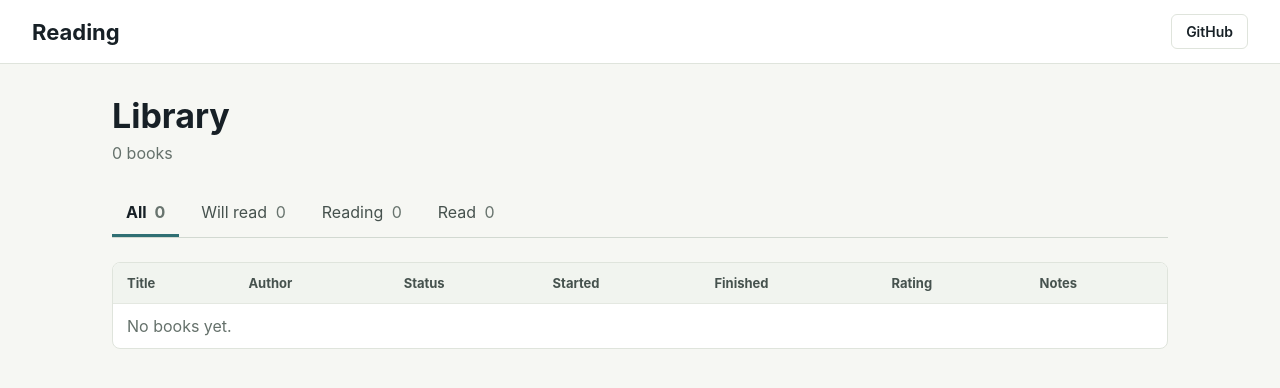
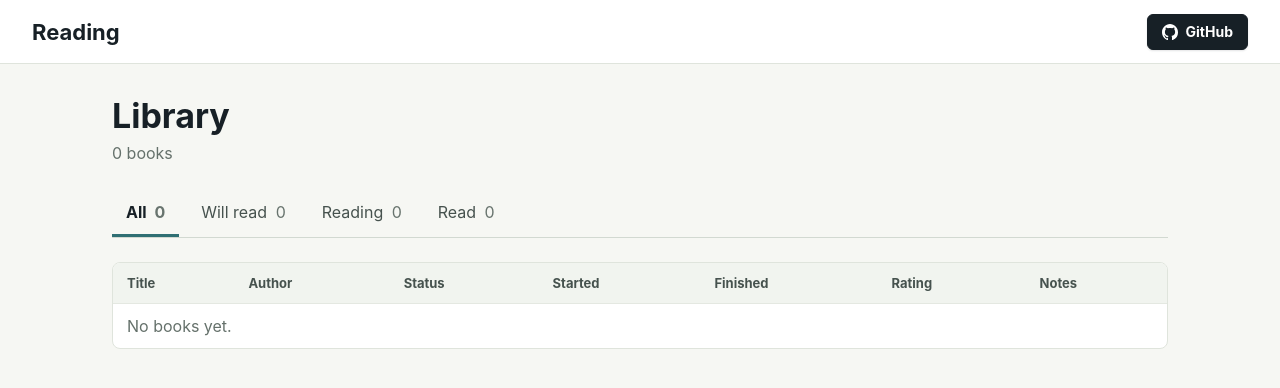
Before and after one commit to nikpopesku/reading, a Django app: page / in a window 1280 px wide. Shown: the top 388 px of the page. Run offline with Django 5.2, Linux system fonts and the light colour scheme; data that the repository does not hold is empty; parts of the project's set-up code (start-up, migrations or seed data) failed here and were passed over.

Commit message:
Improve GitHub header link (#11)

```diff
--- a/static/css/app.css
+++ b/static/css/app.css
@@ -19,20 +19,35 @@ a:hover { text-decoration: underline; }
 .brand { color: #172026; font-size: 22px; font-weight: 700; }
 .github-link {
   align-items: center;
-  border: 1px solid #dfe4dc;
+  background: #172026;
+  border: 1px solid #172026;
   border-radius: 6px;
-  color: #172026;
+  box-shadow: 0 1px 2px rgba(23, 32, 38, 0.12);
+  color: #ffffff;
   display: inline-flex;
   font-size: 14px;
-  font-weight: 600;
-  gap: 6px;
-  padding: 8px 14px;
-  transition: background 0.15s ease, border-color 0.15s ease;
+  font-weight: 700;
+  gap: 8px;
+  line-height: 1;
+  padding: 9px 14px;
+  transition: background 0.15s ease, border-color 0.15s ease, box-shadow 0.15s ease, transform 0.15s ease;
+}
+.github-link__icon {
+  display: block;
+  fill: currentColor;
+  height: 16px;
+  width: 16px;
 }
 .github-link:hover {
-  background: #f1f4ef;
-  border-color: #cbd4cc;
+  background: #245d63;
+  border-color: #245d63;
+  box-shadow: 0 4px 12px rgba(36, 93, 99, 0.2);
   text-decoration: none;
+  transform: translateY(-1px);
+}
+.github-link:focus-visible {
+  outline: 3px solid rgba(47, 111, 115, 0.26);
+  outline-offset: 3px;
 }
 .topbar nav { align-items: center; display: flex; gap: 18px; }
 .inline-form { display: inline; margin: 0; }
--- a/templates/base.html
+++ b/templates/base.html
@@ -5,13 +5,18 @@
     <meta charset="utf-8">
     <meta name="viewport" content="width=device-width, initial-scale=1">
     <title>{% block title %}Reading{% endblock %}</title>
-    <link rel="stylesheet" href="{% static 'css/app.css' %}">
+    <link rel="stylesheet" href="{% static 'css/app.css' %}?v=github-link">
   </head>
   <body>
     <header class="topbar">
       <a class="brand" href="{% url 'book-list' %}">Reading</a>
       <nav>
-        <a class="github-link" href="https://github.com/nikpopesku/reading" target="_blank" rel="noopener noreferrer">GitHub</a>
+        <a class="github-link" href="https://github.com/nikpopesku/reading" target="_blank" rel="noopener noreferrer" aria-label="View Reading on GitHub">
+          <svg class="github-link__icon" width="16" height="16" viewBox="0 0 16 16" aria-hidden="true" focusable="false">
+            <path d="M8 0C3.58 0 0 3.69 0 8.24c0 3.64 2.29 6.73 5.47 7.82.4.08.55-.18.55-.4 0-.2-.01-.85-.01-1.54-2.01.38-2.53-.5-2.69-.95-.09-.23-.48-.95-.82-1.15-.28-.15-.68-.53-.01-.54.63-.01 1.08.59 1.23.83.72 1.25 1.87.9 2.33.68.07-.54.28-.9.51-1.11-1.78-.21-3.64-.92-3.64-4.07 0-.9.31-1.64.82-2.22-.08-.21-.36-1.05.08-2.19 0 0 .67-.22 2.2.85.64-.18 1.32-.27 2-.27s1.36.09 2 .27c1.53-1.07 2.2-.85 2.2-.85.44 1.14.16 1.98.08 2.19.51.58.82 1.31.82 2.22 0 3.16-1.87 3.86-3.65 4.07.29.26.54.76.54 1.53 0 1.11-.01 2-.01 2.27 0 .22.15.48.55.4A8.09 8.09 0 0 0 16 8.24C16 3.69 12.42 0 8 0Z"/>
+          </svg>
+          <span>GitHub</span>
+        </a>
       </nav>
     </header>
     <main class="page">
```
